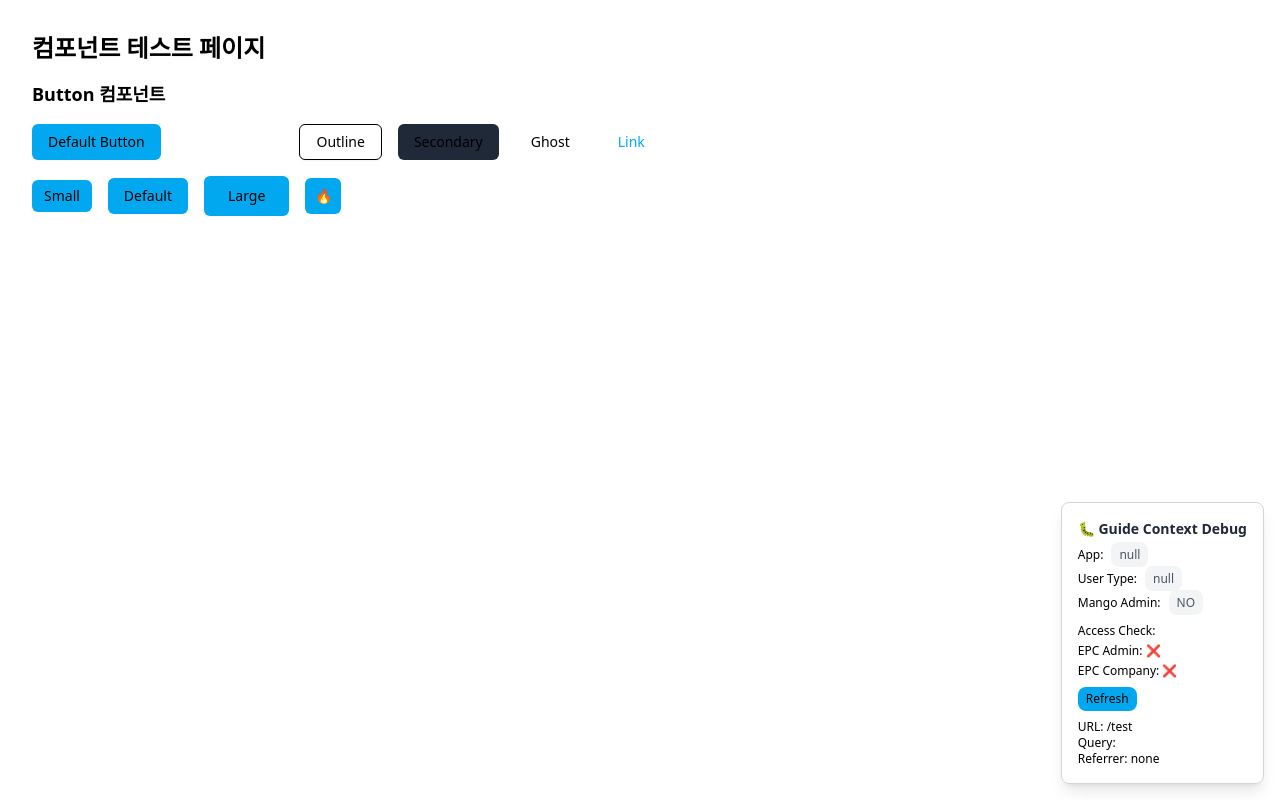
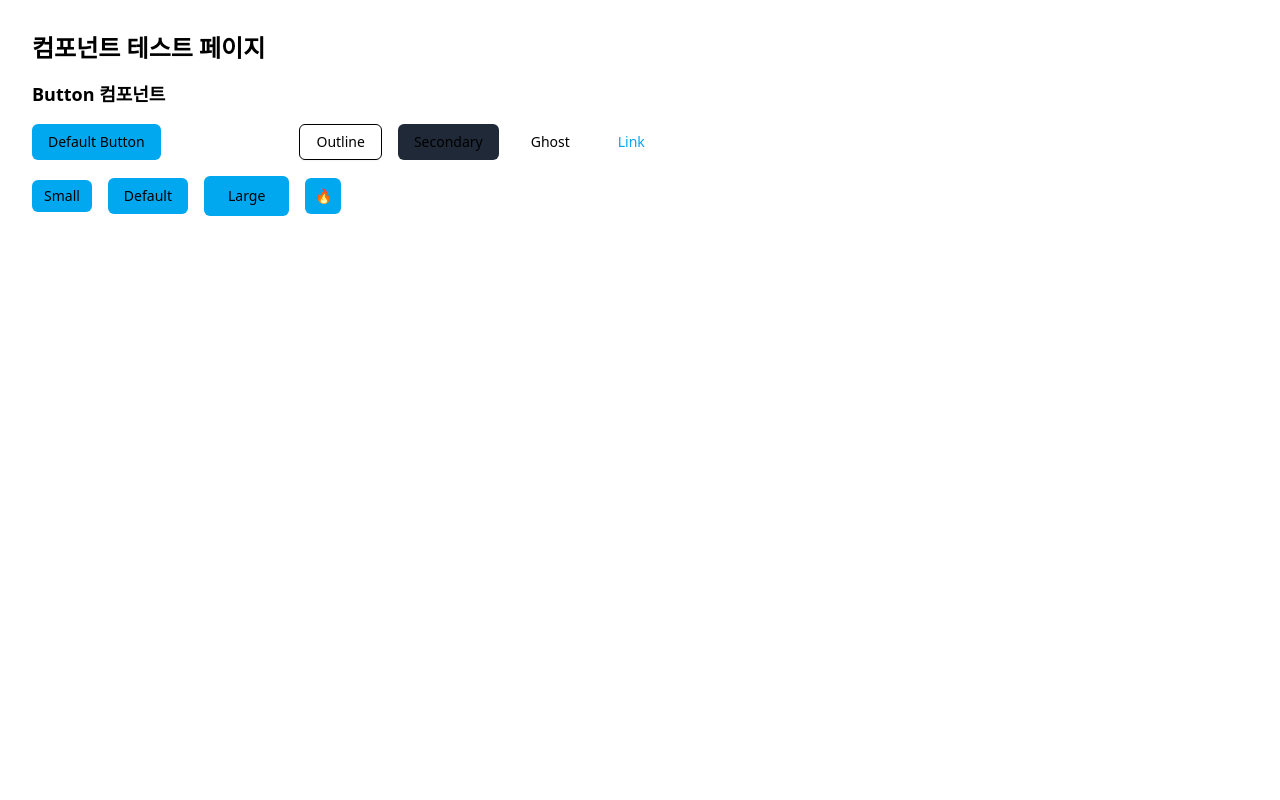
Before and after one commit to great-mangofarm/guide, a React (Vite) app: page /test in a window 1280 px wide. Built offline with nearby package versions, Linux system fonts and the light colour scheme; a web font is replaced by a local one.

Commit message:
lint error fix

```diff
--- a/package.json
+++ b/package.json
@@ -17,6 +17,7 @@
     "@tailwindcss/vite": "^4.1.13",
     "class-variance-authority": "^0.7.1",
     "clsx": "^2.1.1",
+    "guide": "link:",
     "lucide-react": "^0.544.0",
     "react": "^19.1.1",
     "react-dom": "^19.1.1",
--- a/src/App.tsx
+++ b/src/App.tsx
@@ -1,5 +1,5 @@
 import { Routes, Route, Navigate } from 'react-router-dom'
-import { GuideProvider } from '@/contexts/GuideContext'
+import { GuideProvider } from '@/components/GuideProvider'
 import { DebugGuideContext } from '@/components/DebugGuideContext'
 import EPCAdminGuide from '@/pages/guide/epc/admin'
 import EPCCompanyGuide from '@/pages/guide/epc/company'
--- a/src/components/DebugGuideContext.tsx
+++ b/src/components/DebugGuideContext.tsx
@@ -1,10 +1,10 @@
-import { useGuide } from '@/contexts/GuideContext'
+import { useGuide } from '@/hooks/useGuide'
 
 export const DebugGuideContext = () => {
   const { app, userType, isMangoAdmin, hasAccess, updateFromUrl } = useGuide()
 
   return (
-    <div className="fixed bottom-4 right-4 bg-card border border-border rounded-lg p-4 shadow-lg max-w-sm">
+    <div className="hidden fixed bottom-4 right-4 bg-card border border-border rounded-lg p-4 shadow-lg max-w-sm">
       <h3 className="text-sm font-semibold mb-2 text-foreground">🐛 Guide Context Debug</h3>
 
       <div className="space-y-2 text-xs">
--- /dev/null
+++ b/src/components/GuideProvider.tsx
@@ -0,0 +1,125 @@
+import { useEffect, useState, type ReactNode } from 'react'
+import { GuideContext, type GuideContextType, type AppType, type UserType } from '@/contexts/GuideContext'
+
+// Provider 컴포넌트
+interface GuideProviderProps {
+  children: ReactNode
+}
+
+export function GuideProvider({ children }: GuideProviderProps) {
+  const [app, setApp] = useState<AppType | null>(null)
+  const [userType, setUserType] = useState<UserType | null>(null)
+  const [isMangoAdmin, setIsMangoAdmin] = useState(false)
+
+  // referrer에서 앱 결정하는 함수
+  const getAppFromReferrer = (referrer: string): AppType | null => {
+    if (referrer.includes('epc')) {
+      return 'epc'
+    }
+    return null
+  }
+
+  // URL에서 쿼리 파라미터 파싱
+  const parseUrlParams = () => {
+    const urlParams = new URLSearchParams(window.location.search)
+    const pathParts = window.location.pathname.split('/').filter(Boolean)
+
+    // mango 어드민 체크 (최우선)
+    const hasMangoAdmin = urlParams.has('mango')
+
+    // path에서 앱과 타입 추출: /guide/epc/admin
+    let pathApp: AppType | null = null
+    let pathUserType: UserType | null = null
+
+    if (pathParts[0] === 'guide' && pathParts[1] === 'epc') {
+      pathApp = 'epc'
+      if (pathParts[2] === 'admin' || pathParts[2] === 'company') {
+        pathUserType = pathParts[2] as UserType
+      }
+    }
+
+    return { hasMangoAdmin, pathApp, pathUserType }
+  }
+
+  // URL 업데이트 함수
+  const updateFromUrl = () => {
+    const { hasMangoAdmin, pathApp, pathUserType } = parseUrlParams()
+
+    // mango 어드민이면 무조건 어드민 모드 (한번 설정되면 계속 유지)
+    if (hasMangoAdmin) {
+      setIsMangoAdmin(true)
+      return
+    }
+
+    // 이미 mango 어드민이면 다른 정보가 와도 무시
+    if (isMangoAdmin) {
+      return
+    }
+
+    // path에서 앱/타입 정보가 있으면 업데이트
+    if (pathApp && pathUserType) {
+      setApp(pathApp)
+      setUserType(pathUserType)
+      return
+    }
+
+    // 새로운 정보가 없으면 referrer 체크 (최초 로드시에만)
+    const referrer = document.referrer
+    if (referrer && !app) {
+      const referrerApp = getAppFromReferrer(referrer)
+      if (referrerApp) {
+        setApp(referrerApp)
+        setUserType('company') // 기본값
+      }
+    }
+  }
+
+  // 접근 권한 체크 함수
+  const hasAccess = (targetApp: AppType, targetUserType: UserType): boolean => {
+    // mango 어드민은 모든 접근 가능
+    if (isMangoAdmin) {
+      return true
+    }
+
+    // 현재 앱이 같아야 함
+    if (app !== targetApp) {
+      return false
+    }
+
+    // admin은 company도 볼 수 있음
+    if (userType === 'admin') {
+      return true
+    }
+
+    // company는 자신의 타입만 볼 수 있음
+    if (userType === 'company') {
+      return targetUserType === 'company'
+    }
+
+    return false
+  }
+
+  // 최초 로드와 URL 변경시 업데이트
+  useEffect(() => {
+    updateFromUrl()
+  }, [])
+
+  // URL 변경 감지 (React Router 사용시)
+  useEffect(() => {
+    updateFromUrl()
+  }, [window.location.pathname, window.location.search])
+
+  const contextValue: GuideContextType = {
+    app,
+    userType,
+    isMangoAdmin,
+    hasAccess,
+    updateFromUrl
+  }
+
+  return (
+    <GuideContext.Provider value={contextValue}>
+      {children}
+    </GuideContext.Provider>
+  )
+}
--- a/src/contexts/GuideContext.tsx
+++ b/src/contexts/GuideContext.tsx
@@ -1,10 +1,10 @@
-import { createContext, useContext, useEffect, useState, ReactNode } from 'react'
+import { createContext } from 'react'
 
 // 타입 정의
 export type AppType = 'epc'
 export type UserType = 'admin' | 'company'
 
-interface GuideContextType {
+export interface GuideContextType {
   app: AppType | null
   userType: UserType | null
   isMangoAdmin: boolean
@@ -13,136 +13,4 @@ interface GuideContextType {
 }
 
 // Context 생성
-const GuideContext = createContext<GuideContextType | undefined>(undefined)
-
-// Custom hook
-export const useGuide = () => {
-  const context = useContext(GuideContext)
-  if (context === undefined) {
-    throw new Error('useGuide must be used within a GuideProvider')
-  }
-  return context
-}
-
-// Provider 컴포넌트
-interface GuideProviderProps {
-  children: ReactNode
-}
-
-export const GuideProvider = ({ children }: GuideProviderProps) => {
-  const [app, setApp] = useState<AppType | null>(null)
-  const [userType, setUserType] = useState<UserType | null>(null)
-  const [isMangoAdmin, setIsMangoAdmin] = useState(false)
-
-  // referrer에서 앱 결정하는 함수
-  const getAppFromReferrer = (referrer: string): AppType | null => {
-    if (referrer.includes('epc')) {
-      return 'epc'
-    }
-    return null
-  }
-
-  // URL에서 쿼리 파라미터 파싱
-  const parseUrlParams = () => {
-    const urlParams = new URLSearchParams(window.location.search)
-    const pathParts = window.location.pathname.split('/').filter(Boolean)
-
-    // mango 어드민 체크 (최우선)
-    const hasMangoAdmin = urlParams.has('mango')
-
-    // path에서 앱과 타입 추출: /guide/epc/admin
-    let pathApp: AppType | null = null
-    let pathUserType: UserType | null = null
-
-    if (pathParts[0] === 'guide' && pathParts[1] === 'epc') {
-      pathApp = 'epc'
-      if (pathParts[2] === 'admin' || pathParts[2] === 'company') {
-        pathUserType = pathParts[2] as UserType
-      }
-    }
-
-    return { hasMangoAdmin, pathApp, pathUserType }
-  }
-
-  // URL 업데이트 함수
-  const updateFromUrl = () => {
-    const { hasMangoAdmin, pathApp, pathUserType } = parseUrlParams()
-
-    // mango 어드민이면 무조건 어드민 모드 (한번 설정되면 계속 유지)
-    if (hasMangoAdmin) {
-      setIsMangoAdmin(true)
-      return
-    }
-
-    // 이미 mango 어드민이면 다른 정보가 와도 무시
-    if (isMangoAdmin) {
-      return
-    }
-
-    // path에서 앱/타입 정보가 있으면 업데이트
-    if (pathApp && pathUserType) {
-      setApp(pathApp)
-      setUserType(pathUserType)
-      return
-    }
-
-    // 새로운 정보가 없으면 referrer 체크 (최초 로드시에만)
-    const referrer = document.referrer
-    if (referrer && !app) {
-      const referrerApp = getAppFromReferrer(referrer)
-      if (referrerApp) {
-        setApp(referrerApp)
-        setUserType('company') // 기본값
-      }
-    }
-  }
-
-  // 접근 권한 체크 함수
-  const hasAccess = (targetApp: AppType, targetUserType: UserType): boolean => {
-    // mango 어드민은 모든 접근 가능
-    if (isMangoAdmin) {
-      return true
-    }
-
-    // 현재 앱이 같아야 함
-    if (app !== targetApp) {
-      return false
-    }
-
-    // admin은 company도 볼 수 있음
-    if (userType === 'admin') {
-      return true
-    }
-
-    // company는 자신의 타입만 볼 수 있음
-    if (userType === 'company') {
-      return targetUserType === 'company'
-    }
-
-    return false
-  }
-
-  // 최초 로드와 URL 변경시 업데이트
-  useEffect(() => {
-    updateFromUrl()
-  }, [])
-
-  // URL 변경 감지 (React Router 사용시)
-  useEffect(() => {
-    updateFromUrl()
-  }, [window.location.pathname, window.location.search])
-
-  const contextValue: GuideContextType = {
-    app,
-    userType,
-    isMangoAdmin,
-    hasAccess,
-    updateFromUrl
-  }
-
-  return (
-    <GuideContext.Provider value={contextValue}>
-      {children}
-    </GuideContext.Provider>
-  )
-}
+export const GuideContext = createContext<GuideContextType | undefined>(undefined)
--- /dev/null
+++ b/src/hooks/useGuide.ts
@@ -0,0 +1,10 @@
+import { useContext } from 'react'
+import { GuideContext, type GuideContextType } from '@/contexts/GuideContext'
+
+export const useGuide = (): GuideContextType => {
+  const context = useContext(GuideContext)
+  if (context === undefined) {
+    throw new Error('useGuide must be used within a GuideProvider')
+  }
+  return context
+}
--- a/src/pages/guide/epc/admin/index.tsx
+++ b/src/pages/guide/epc/admin/index.tsx
@@ -1,5 +1,5 @@
 import { DocsLayout } from '@/components/layouts/DocsLayout'
-import { useGuide } from '@/contexts/GuideContext'
+import { useGuide } from '@/hooks/useGuide'
 import {Typography} from "@/components/ui/typography.tsx";
 import {Callout} from "@/components/ui/callout.tsx";
 import {PrevNextButtons} from "@/components/PrevNextButtons.tsx";
--- a/src/pages/guide/epc/company/index.tsx
+++ b/src/pages/guide/epc/company/index.tsx
@@ -1,32 +1,5 @@
 import { DocsLayout } from '@/components/layouts/DocsLayout'
-import { useGuide } from '@/contexts/GuideContext'
-
-const companyNavigation = [
-  {
-    title: "시작하기",
-    href: "/guide/epc/company",
-    children: [
-      { title: "개요", href: "/guide/epc/company#overview" },
-      { title: "로그인", href: "/guide/epc/company#login" }
-    ]
-  },
-  {
-    title: "프로젝트 관리",
-    href: "/guide/epc/company/projects",
-    children: [
-      { title: "프로젝트 생성", href: "/guide/epc/company/projects#create" },
-      { title: "진행 상황 확인", href: "/guide/epc/company/projects#status" }
-    ]
-  },
-  {
-    title: "문서 관리",
-    href: "/guide/epc/company/documents",
-    children: [
-      { title: "문서 업로드", href: "/guide/epc/company/documents#upload" },
-      { title: "승인 요청", href: "/guide/epc/company/documents#approval" }
-    ]
-  }
-]
+import { useGuide } from '@/hooks/useGuide'
 
 export default function EPCCompanyGuide() {
   const { hasAccess } = useGuide()
@@ -44,7 +17,7 @@ export default function EPCCompanyGuide() {
   }
 
   return (
-    <DocsLayout title="EPC Company Guide">{/* navigation={companyNavigation} */}
+    <DocsLayout>
       <div className="space-y-6">
         {/* 페이지 헤더 */}
         <div className="space-y-2">
```
Also changed, not shown: 1 other file (tests, documents, lock files or other folders).
